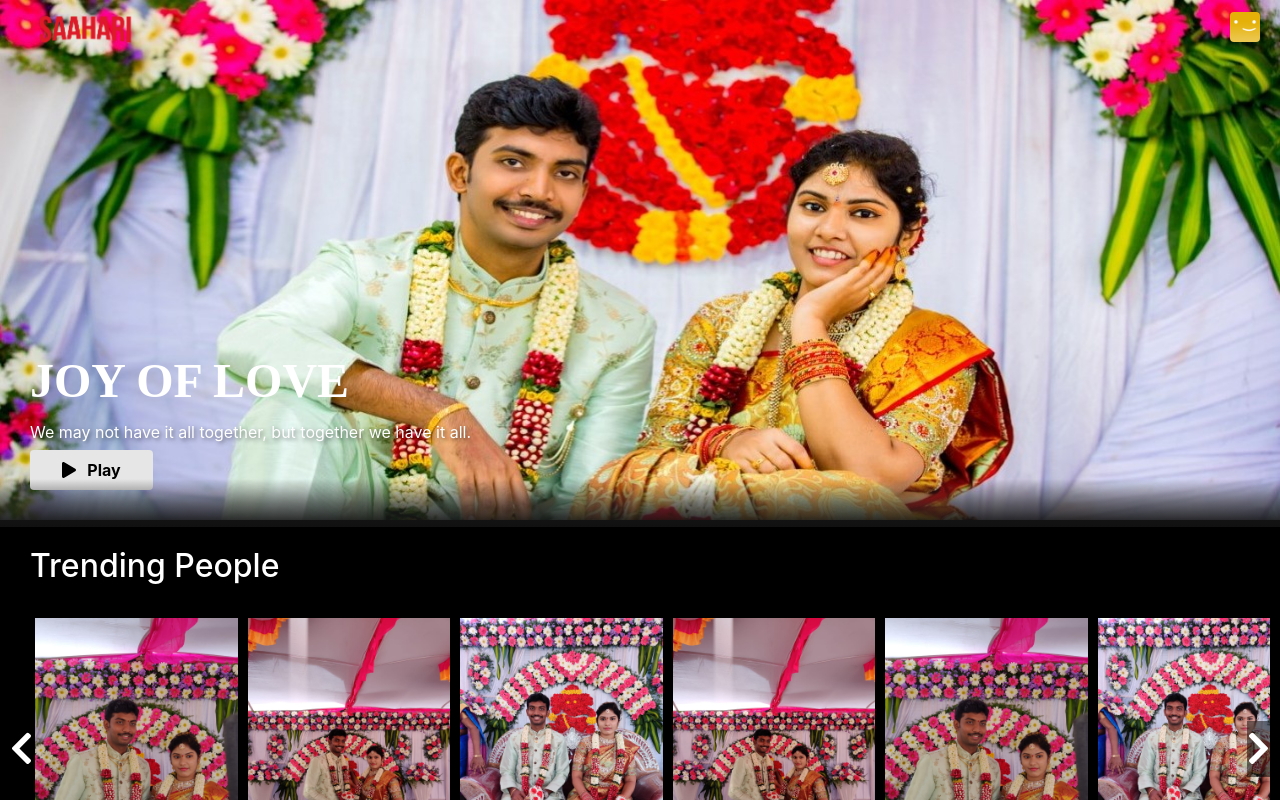
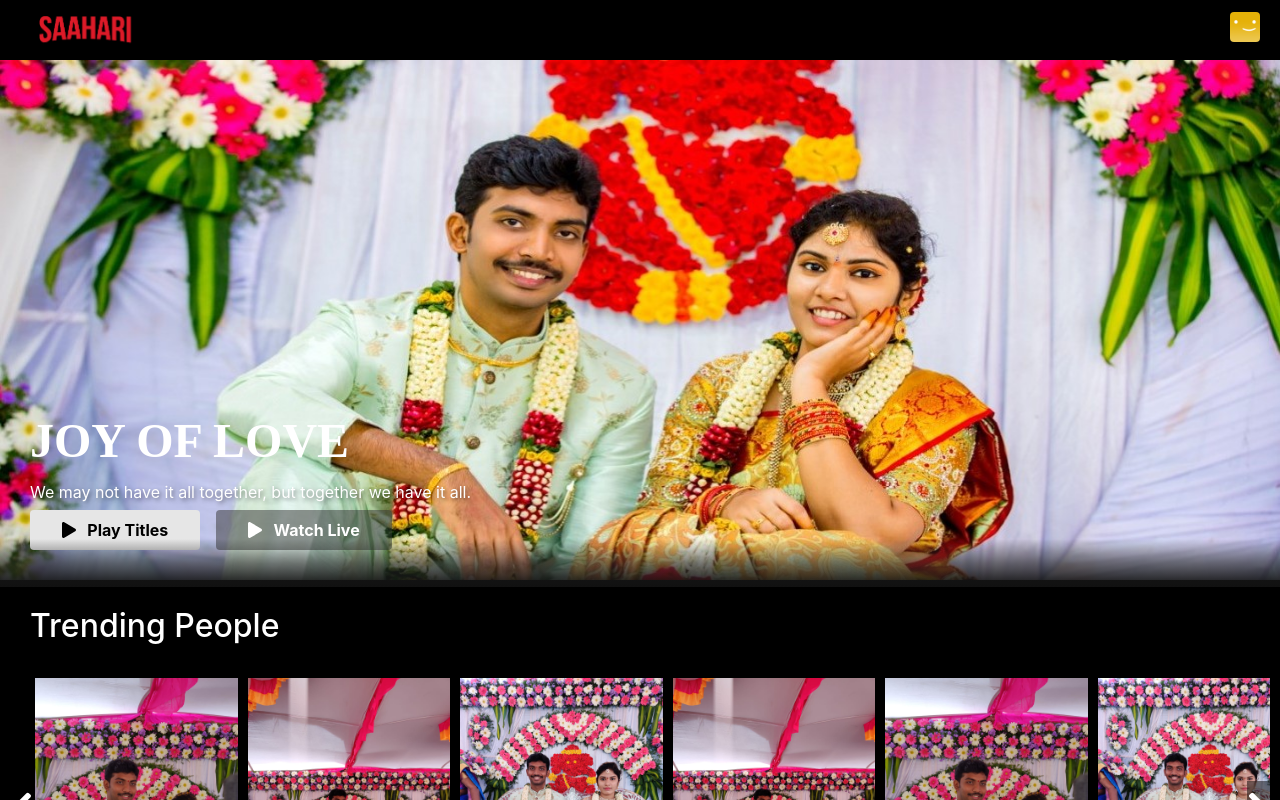
Before and after one commit to psk2/react-ott, a React (Create React App) app: page /bride in a window 1280 px wide. Shown: the top 800 px of the page. Built offline with nearby package versions, Linux system fonts and the light colour scheme; the HTML template or start-up script is replaced by a standard one.

Commit message:
respective titles video added.

```diff
--- a/src/Banner.css
+++ b/src/Banner.css
@@ -65,3 +65,7 @@
   position: relative;
   z-index: 1;
 }
+
+.adjust-banner {
+  padding-top: 60px;
+}
--- a/src/Banner.js
+++ b/src/Banner.js
@@ -4,6 +4,7 @@ import YouTube from "react-youtube";
 import poster from "./Images/banner/poster.jpg";
 import poster2 from "./Images/banner/poster2.jpg";
 import poster3 from "./Images/banner/poster3.jpg";
+import { useLocation } from "react-router-dom";
 
 import { FontAwesomeIcon } from "@fortawesome/react-fontawesome";
 import {
@@ -18,11 +19,19 @@ function Banner() {
 			autoplay: 1,
 		},
 	};
+	const location = useLocation();
 	let image_src = poster3;
 	const banner_descripion = `We may not have it all together, but together we have it all.`;
 	const [showTitles, setShowTitles] = useState(false);
+	const [showLive, setShowLive] = useState(false);
+	const [showBanner, setShowBanner] = useState(true);
 	const playTitles = () => {
 		setShowTitles(true);
+		setShowBanner(false);
+	};
+	const playLive = () => {
+		setShowLive(true);
+		setShowBanner(false);
 	};
 
 	const [dimensions, setDimensions] = React.useState({
@@ -48,10 +57,10 @@ function Banner() {
 		image_src = poster3;
 	}
 	return (
-		<div>
+		<div className="adjust-banner">
 			<header>
 				<div className="banner">
-					{!showTitles && (
+					{showBanner && (
 						<React.Fragment>
 							<img
 								className="banner__image"
@@ -66,14 +75,26 @@ function Banner() {
 										className="banner__button banner_play_button"
 										onClick={() => playTitles()}
 									>
-										<FontAwesomeIcon icon={faPlay} /> &nbsp; Play
+										<FontAwesomeIcon icon={faPlay} /> &nbsp; Play Titles
                 					</button>
-									{/* <button className="banner__button">My List</button> */}
+									<button className="banner__button"
+										onClick={() => playLive()}
+									>
+										<FontAwesomeIcon icon={faPlay} /> &nbsp;  Watch Live
+									</button>
 								</div>
 							</div>
 						</React.Fragment>
 					)}
-					{showTitles && <YouTube videoId="imY6QMDs4qU" opts={opts} />}
+					{location.pathname === "/bride" && showTitles &&
+
+						<YouTube videoId="imY6QMDs4qU" opts={opts} />
+					}
+					{location.pathname === "/groom" && showTitles &&
+
+						<YouTube videoId="1tL0rsKvZFE" opts={opts} />
+					}
+					{showLive && <YouTube videoId="bySGXXftWJA" opts={opts} />}
 				</div>
 				<div className="banner__fadeBottom"></div>
 			</header>
--- a/src/Nav.js
+++ b/src/Nav.js
@@ -25,7 +25,16 @@ function Nav() {
       <Link to="/browse" >
         <img className={`nav__logo ${location.pathname === "/browse" && "nav__logo_responsive"}`} src={logo} alt="Netflix Logo" />
       </Link>
-      <img className="nav__avatar" src={location.pathname === "/bride" ? bride : location.pathname === "/groom" ? groom : null} alt="" />
+      {location.pathname === "/bride" &&
+        <Link to="/groom" >
+          <img className="nav__avatar" src={bride} alt="" />
+        </Link>
+      }
+      {location.pathname === "/groom" &&
+        <Link to="/bride" >
+          <img className="nav__avatar" src={groom} alt="" />
+        </Link>
+      }
     </div>
   );
 }
```
